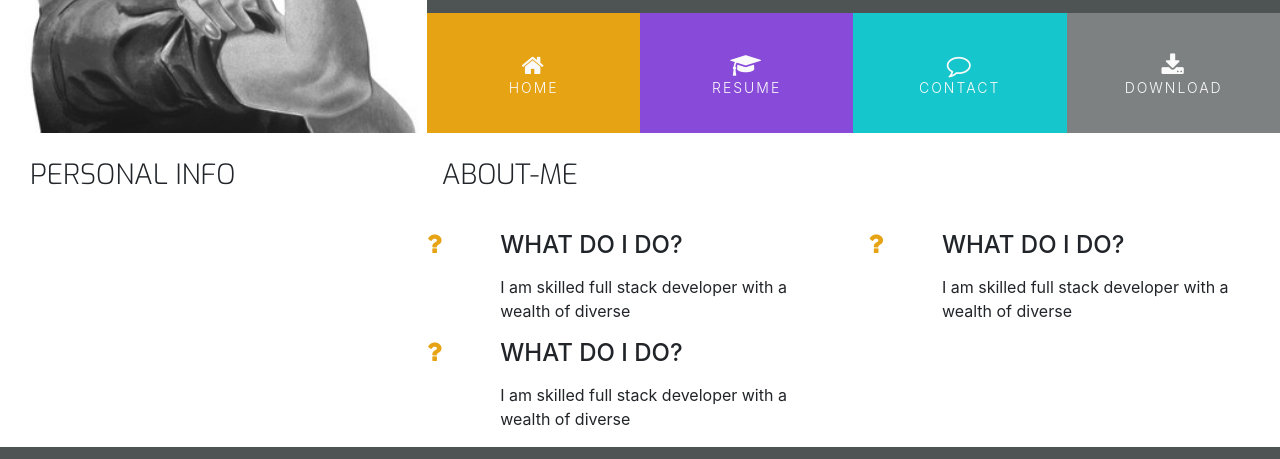
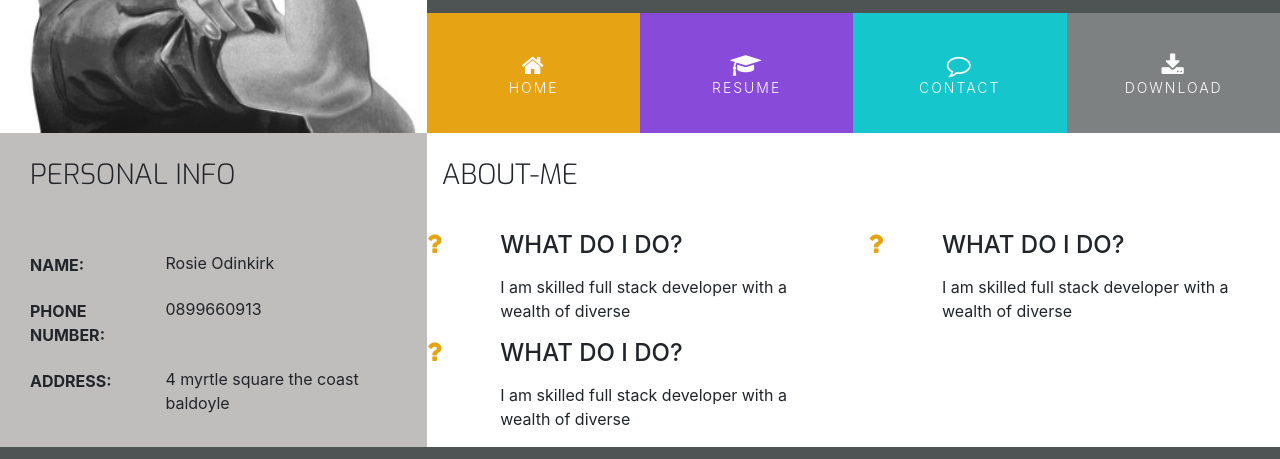
Before and after one commit to Melhefnawi/bootstrape-lastversion, a plain HTML site: page index.html in a window 1280 px wide. Shown: the part 230-689 px from the top of the page. Drawn offline with nearby package versions, Linux system fonts and the light colour scheme.

Commit message:
styling the personal info

```diff
--- a/assets/css/style.css
+++ b/assets/css/style.css
@@ -30,6 +30,10 @@
 
 .bg-color-three-reason{
     background-color: #fff;
+}
+
+.bg-color-personal-info{
+    background-color: #c0bdbd;
 }
 
 /*----------------------------------general-use*/
@@ -189,3 +193,39 @@ header, body{
 .three-reason-heading{
     margin-bottom: 15px;
 }
+
+
+/*----------------------------------Personal Info */
+
+.personal-info-item{
+    margin-top: 20px;
+    display: block;
+    clear: both;
+}
+
+.personal-info-item .key,
+.personal-info-item .value{
+    display: inline-block;
+    padding-right: 8px;
+}
+
+.personal-info-item .key p,
+.personal-info-item .value p{
+    margin: 0;
+}
+
+.personal-info-item .key{
+    width:30%;
+    margin-right: 21px;
+    padding-top: 2px;
+    vertical-align: top;
+}
+
+.personal-info-item .key p{
+    font-weight: 700;
+}
+
+.personal-info-item .value{
+    position:relative;
+    width:60%;
+}
--- a/index.html
+++ b/index.html
@@ -56,6 +56,30 @@
                 <div class="row">
                     <div class="col">
                         <h3 class="section-heading uppercase">personal info</h3>
+                    </div>
+                </div>
+                <div class="personal-info-item">
+                    <div class="key">
+                        <p class="uppercase">Name:</p>
+                    </div>
+                    <div class="value">
+                        <p>Rosie Odinkirk</p>
+                    </div>
+                </div>
+                <div class="personal-info-item">
+                    <div class="key">
+                        <p class="uppercase">Phone Number:</p>
+                    </div>
+                    <div class="value">
+                        <p>0899660913</p>
+                    </div>
+                </div>
+                <div class="personal-info-item">
+                    <div class="key">
+                        <p class="uppercase">address:</p>
+                    </div>
+                    <div class="value">
+                        <p>4 myrtle square the coast baldoyle</p>
                     </div>
                 </div>
 
```
